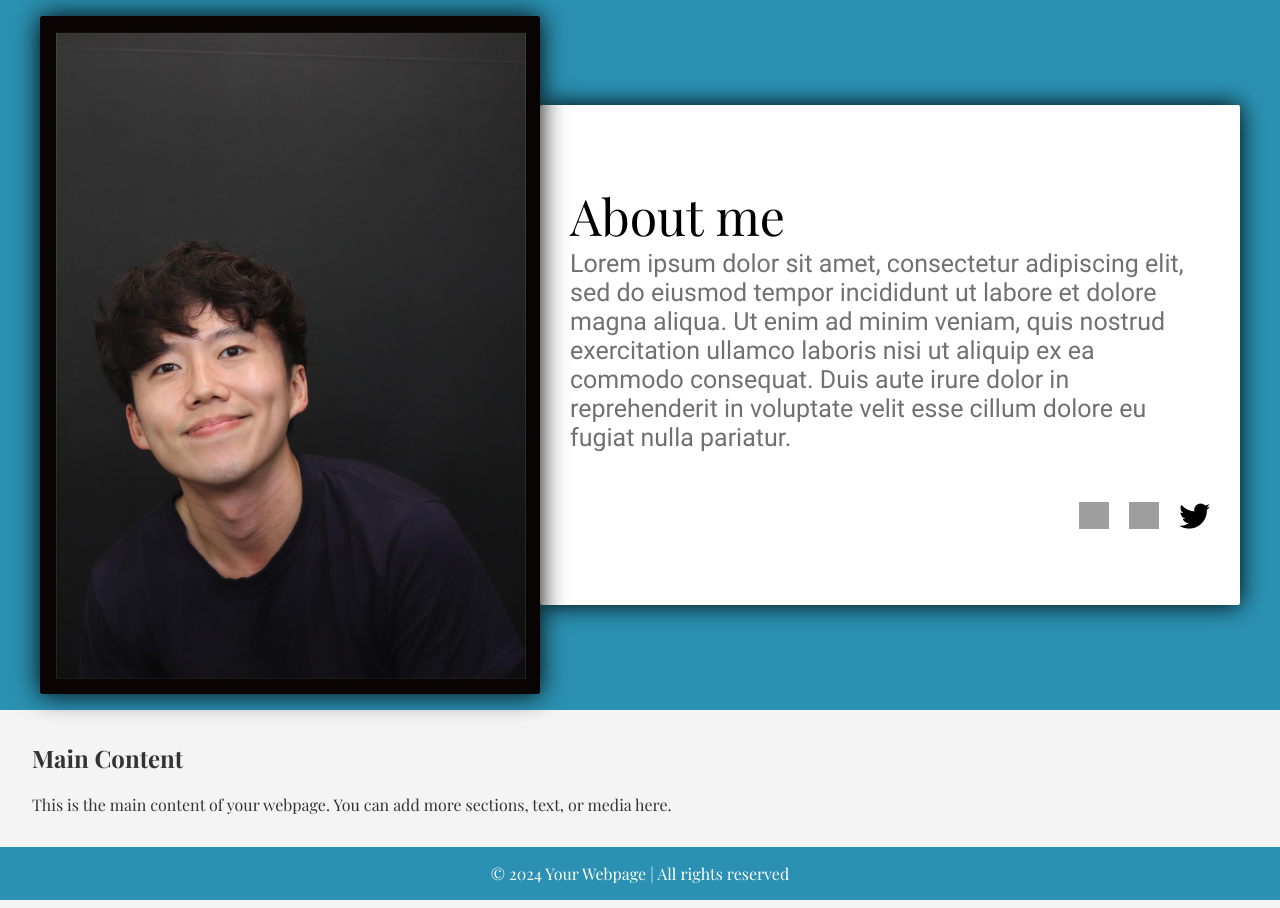
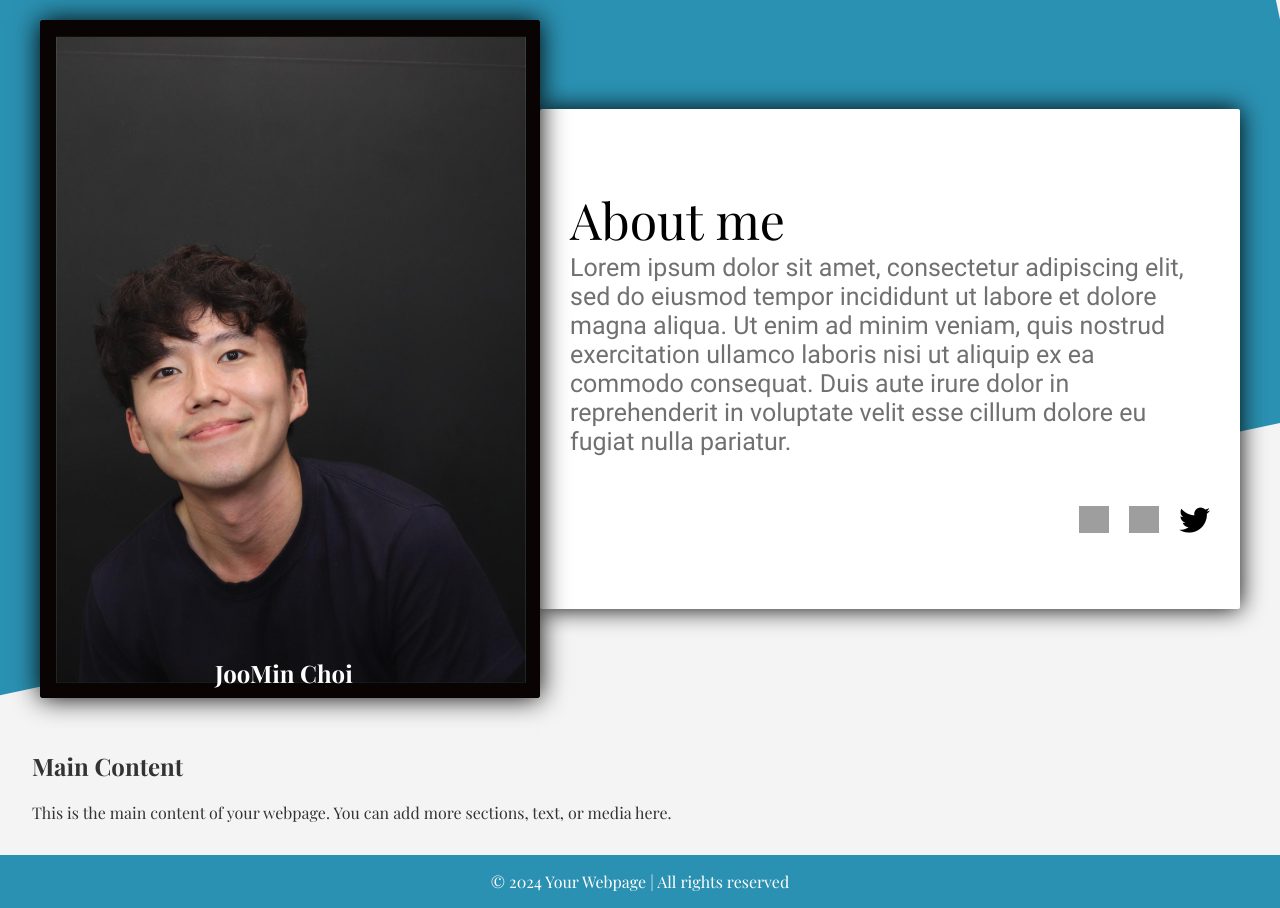
Before and after one commit to joominchoi/homepage, a website: page index.html in a window 1280 px wide. Drawn offline with nearby package versions, Linux system fonts and the light colour scheme; grey boxes are pictures that could not be loaded.

Commit message:
Hardcoded header background

```diff
--- a/index.html
+++ b/index.html
@@ -9,12 +9,14 @@
   </head>
   <body>
     <header>
+      <div id="background-container"></div>
       <div id="image-container">
         <img
           id="profile-picture"
           src="assets/images/profile-picture.jpg"
           alt="profile picture"
         />
+        <div id="name">JooMin Choi</div>
       </div>
       <div id="about-me-container">
         <h2>About me</h2>
--- a/styles.css
+++ b/styles.css
@@ -1,6 +1,7 @@
 @font-face {
   font-family: 'Playfair Display';
-  src: url('assets/fonts/playfair-display/PlayfairDisplay-VariableFont_wght.ttf') format('truetype');
+  src: url('assets/fonts/playfair-display/PlayfairDisplay-VariableFont_wght.ttf')
+    format('truetype');
   font-weight: 100 900; /* Specify the font weight range */
   font-style: normal; /* Regular style */
   font-display: swap; /* Use 'swap' for better performance and user experience */
@@ -8,7 +9,8 @@
 
 @font-face {
   font-family: 'Playfair Display';
-  src: url('assets/fonts/playfair-display/PlayfairDisplay-VariableFont_wght.ttf') format('truetype');
+  src: url('assets/fonts/playfair-display/PlayfairDisplay-VariableFont_wght.ttf')
+    format('truetype');
   font-weight: 100 900; /* Specify the font weight range */
   font-style: italic; /* Italic style */
   font-display: swap; /* Use 'swap' for better performance and user experience */
@@ -39,13 +41,26 @@ header {
   display: flex;
   justify-content: center;
   align-items: center;
-  background-color: rgb(43, 145, 178);
-  padding: 1rem;
+  padding: 20px;
   text-align: center;
   color: #fff;
 }
 
+#background-container {
+  position: fixed;
+  top: 0;
+  left: 0;
+  width: 110%;
+  height: 100%;
+  background-color: rgb(43, 145, 178);
+  transform: rotate(-12deg) translateY(-15vmin) translateX(-20vmin); /* Adjust the rotation and translation as needed */
+  transform-origin: top left;
+  z-index: -1;
+}
+
 #image-container {
+  position: relative;
+  display: inline-block;
   box-shadow: 0px 0px 25px rgb(0, 0, 0);
   z-index: 1;
 }
@@ -53,6 +68,18 @@ header {
 #profile-picture {
   width: 500px;
   border-radius: 2px;
+  display: block;
+}
+
+#name {
+  position: absolute;
+  top: 94%;
+  left: 35%;
+  /* transform: translate(-50%, -50%); */
+  color: #fff;
+  font-size: 24px;
+  font-weight: bold;
+  /* text-align: center; */
 }
 
 #about-me-container {
@@ -67,7 +94,8 @@ header {
   border-radius: 2px;
 }
 
-#about-me-container h2, p {
+#about-me-container h2,
+p {
   margin: 0;
   text-align: start;
 }
@@ -92,7 +120,7 @@ header {
 }
 
 #about-me-container div img {
-  width: 30px
+  width: 30px;
 }
 
 #about-me-container div i {
@@ -101,7 +129,7 @@ header {
 }
 
 .devicon-twitter-original {
-  filter: invert(1)
+  filter: invert(1);
 }
 
 main {
```
